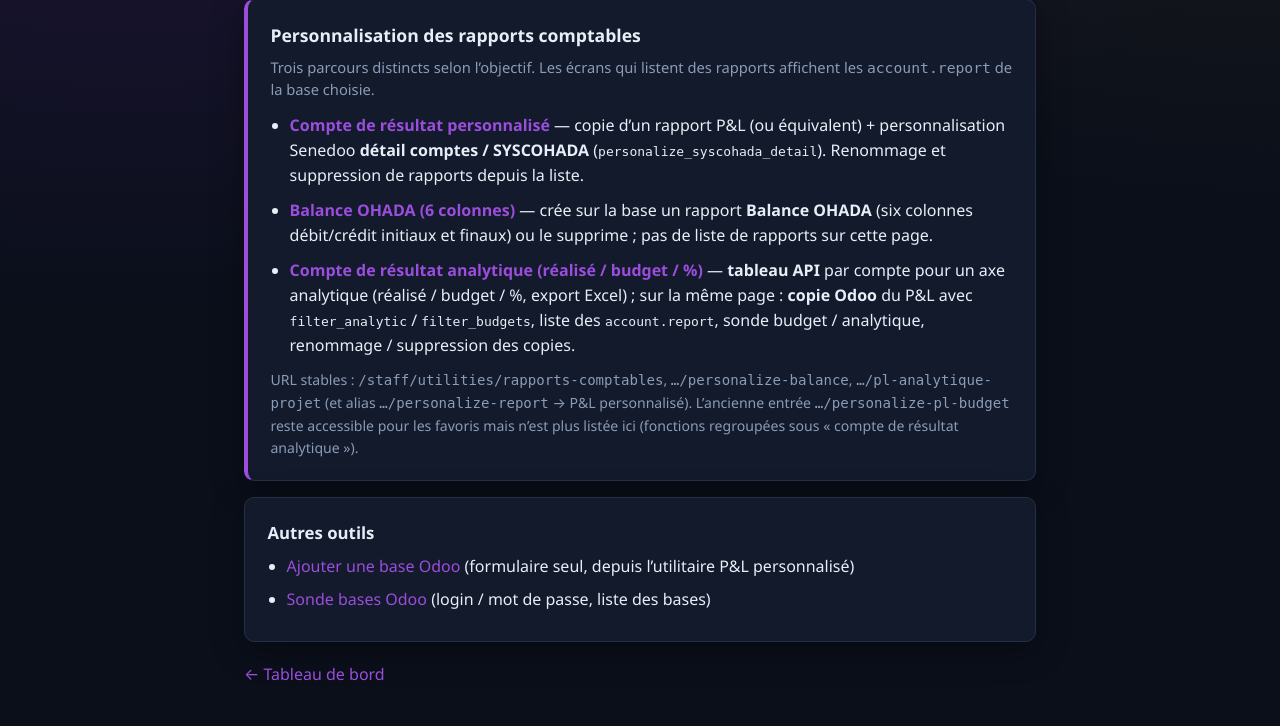
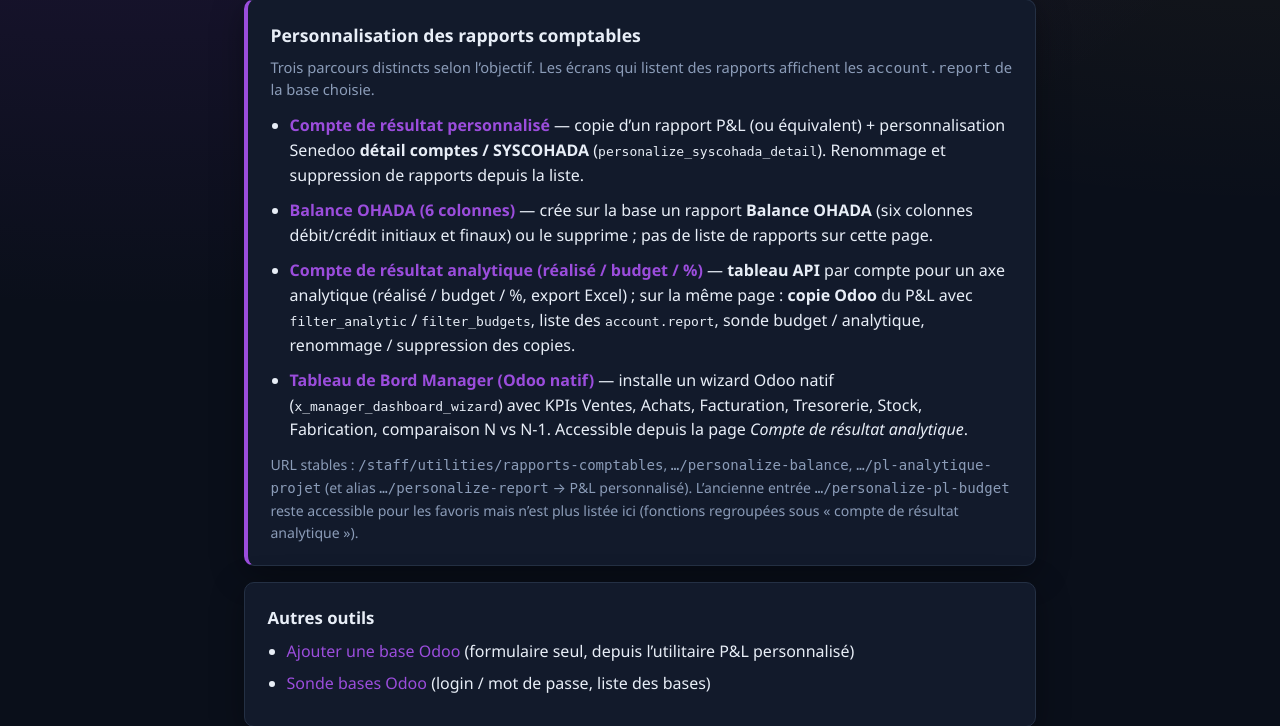
Before and after one commit to Support-Senedoo/pythonanywhere, a Flask app: template odoo-pythonanywhere/web_app/templates/staff/utilities.html in a window 1280 px wide. Shown: the part 190-916 px from the top of the page. Run offline with Flask 3, Linux system fonts and the light colour scheme; the template is opened without the code that fills it, so the values that code supplies are empty.

Commit message:
v1.5.86: utilities.html — ajoute référence Tableau de Bord Manager (minimal, ASCII)
Co-Authored-By: Claude Sonnet 4.6 <noreply@anthropic.com>

```diff
--- a/odoo-pythonanywhere/web_app/app_version.py
+++ b/odoo-pythonanywhere/web_app/app_version.py
@@ -9,9 +9,9 @@ from pathlib import Path
 #   - patch (1.3.x → 1.3.y) : correctifs sans changement de comportement visible ;
 #   - minor (1.3.x → 1.4.0) : nouvelle fonctionnalité ou évolution d’écran / API toolbox ;
 #   - adapter _DEFAULT_DATE au jour de la livraison (YYYY-MM-DD).
-_DEFAULT_VERSION = "1.5.85"
+_DEFAULT_VERSION = "1.5.86"
 _DEFAULT_DATE = "2026-04-13"
-_DEFAULT_TIME = "19:30"
+_DEFAULT_TIME = "19:45"
 
 # Valeurs souvent mises par erreur dans l’onglet Web PA (ne reflètent pas la livraison réelle).
 _IGNORE_TOOLBOX_APP_VERSION = frozenset({"1", "1.0", "1.0.0"})
--- a/odoo-pythonanywhere/web_app/templates/staff/utilities.html
+++ b/odoo-pythonanywhere/web_app/templates/staff/utilities.html
@@ -20,6 +20,10 @@
       <a href="{{ url_for('staff.pl_analytic_project_report') }}"><strong>Compte de résultat analytique (réalisé / budget / %)</strong></a>
       — <strong>tableau API</strong> par compte pour un axe analytique (réalisé / budget / %, export Excel) ; sur la même page : <strong>copie Odoo</strong> du P&amp;L avec <code>filter_analytic</code> / <code>filter_budgets</code>, liste des <code>account.report</code>, sonde budget / analytique, renommage / suppression des copies.
     </li>
+    <li style="margin-bottom:0.65rem;">
+      <a href="{{ url_for('staff.pl_analytic_project_report') }}"><strong>Tableau de Bord Manager (Odoo natif)</strong></a>
+      — installe un wizard Odoo natif (<code>x_manager_dashboard_wizard</code>) avec KPIs Ventes, Achats, Facturation, Tresorerie, Stock, Fabrication, comparaison N vs N-1. Accessible depuis la page <em>Compte de résultat analytique</em>.
+    </li>
   </ul>
   <p class="sn-muted" style="margin:0.75rem 0 0;font-size:0.88rem;">URL stables : <code>/staff/utilities/rapports-comptables</code>, <code>…/personalize-balance</code>, <code>…/pl-analytique-projet</code> (et alias <code>…/personalize-report</code> → P&amp;L personnalisé). L’ancienne entrée <code>…/personalize-pl-budget</code> reste accessible pour les favoris mais n’est plus listée ici (fonctions regroupées sous « compte de résultat analytique »).</p>
 </div>
```
